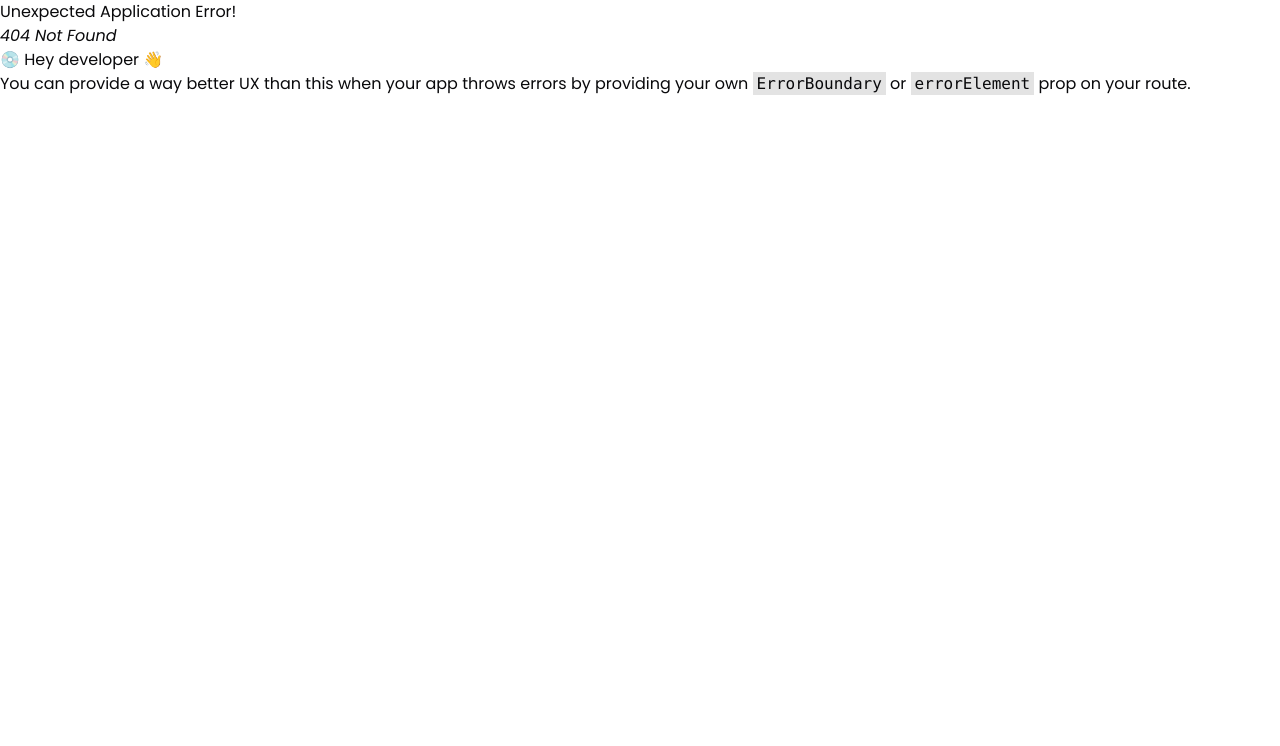
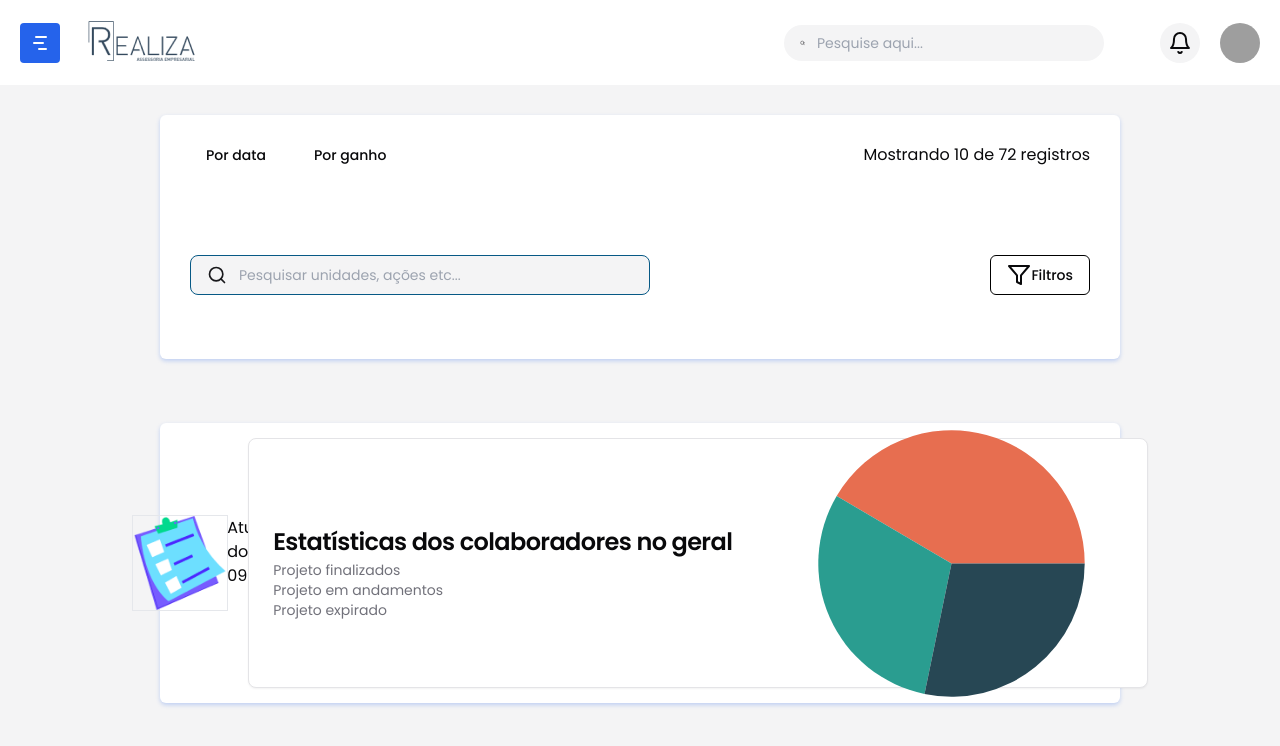
Before and after one commit to veridiontech/realiza, a React (Vite) app: page /monittoring in a window 1280 px wide. Before the commit this address had no page. Shown: the top 746 px of the page. Built offline with nearby package versions, Linux system fonts and the light colour scheme; grey boxes are pictures that could not be loaded.

Commit message:
feat: implements table monittoring page

```diff
--- /dev/null
+++ b/src/components/BIs/pieChartProjects.tsx
@@ -0,0 +1,74 @@
+import { TrendingUp } from 'lucide-react'
+import { Pie, PieChart } from 'recharts'
+
+import {
+  Card,
+  CardContent,
+  CardDescription,
+  CardFooter,
+  CardHeader,
+  CardTitle,
+} from '@/components/ui/card'
+import {
+  ChartConfig,
+  ChartContainer,
+  ChartTooltip,
+  ChartTooltipContent,
+} from '@/components/ui/chart'
+
+export const description = 'A simple pie chart'
+
+const chartData = [
+  { browser: 'chrome', visitors: 275, fill: 'var(--color-chrome)' },
+  { browser: 'safari', visitors: 200, fill: 'var(--color-safari)' },
+  { browser: 'firefox', visitors: 187, fill: 'var(--color-firefox)' },
+]
+
+const chartConfig = {
+  visitors: {
+    label: 'Visitors',
+  },
+  chrome: {
+    label: 'Chrome',
+    color: 'hsl(var(--chart-1))',
+  },
+  safari: {
+    label: 'Safari',
+    color: 'hsl(var(--chart-2))',
+  },
+  firefox: {
+    label: 'Firefox',
+    color: 'hsl(var(--chart-3))',
+  },
+} satisfies ChartConfig
+
+export function PieChartProjects() {
+  return (
+    <Card className="flex h-[250px] w-[900px] items-center">
+      <CardHeader className="items-start pb-0">
+        <CardTitle>Estatísticas dos colaboradores no geral</CardTitle>
+        <CardDescription>
+          <ul>
+            <li>Projeto finalizados</li>
+            <li>Projeto em andamentos</li>
+            <li>Projeto expirado</li>
+          </ul>
+        </CardDescription>
+      </CardHeader>
+      <CardContent className="flex-1 pb-0">
+        <ChartContainer
+          config={chartConfig}
+          className="mx-auto aspect-square max-h-[450px]"
+        >
+          <PieChart>
+            <ChartTooltip
+              cursor={false}
+              content={<ChartTooltipContent hideLabel />}
+            />
+            <Pie data={chartData} dataKey="visitors" nameKey="browser" />
+          </PieChart>
+        </ChartContainer>
+      </CardContent>
+    </Card>
+  )
+}
--- a/src/pages/auth/collaborators.tsx
+++ b/src/pages/auth/collaborators.tsx
@@ -1,5 +1,6 @@
 import { Search } from 'lucide-react'
 import { Helmet } from 'react-helmet-async'
+import { NavLink } from 'react-router-dom'
 
 import CardCollaborator from '@/components/cardCollaborator/cardCollaborator'
 import { Button } from '@/components/ui/button'
@@ -37,7 +38,9 @@ export function Collaborators() {
                 Adicionar contato
               </span>
             </div>
-            <Button variant="realiza">Ver tabela de monitoramento</Button>
+            <NavLink to="/monittoring">
+              <Button variant="realiza">Ver tabela de monitoramento</Button>
+            </NavLink>
           </div>
         </div>
         <div className="mt-[26px] flex w-full flex-col items-center justify-center gap-[80px] bg-white px-[53px] py-[76px] shadow-custom-blue">
--- /dev/null
+++ b/src/pages/auth/monittoringTable.tsx
@@ -0,0 +1,47 @@
+import { Filter, Search } from 'lucide-react'
+
+import { PieChartProjects } from '@/components/BIs/pieChartProjects'
+import { Button } from '@/components/ui/button'
+
+import calendar from '../../assets/calendar.png'
+
+export function MonittoringTable() {
+  return (
+    <div className="mx-40 mt-[30px] flex flex-col gap-16">
+      <div className="flex h-[244px] flex-col gap-20 rounded-md bg-white px-[30px] py-[20px] shadow-custom-blue">
+        <div className="flex items-center justify-between">
+          <div className="flex flex-row gap-4">
+            <Button variant={'ghost'}>Por data</Button>
+            <Button variant={'ghost'}>Por ganho</Button>
+          </div>
+          <span>Mostrando 10 de 72 registros</span>
+        </div>
+        <div className="flex flex-row justify-between">
+          <div className="flex w-[460px] items-center gap-3 rounded-lg border border-sky-800 bg-zinc-100 px-4 py-2">
+            <Search className="size-5 text-zinc-900" />
+            <input
+              className="h-auto flex-1 border-0 bg-transparent p-0 text-sm outline-none"
+              placeholder="Pesquisar unidades, ações etc..."
+            />
+          </div>
+          <Button variant={'outline'} className="border border-black">
+            <Filter />
+            Filtros
+          </Button>
+        </div>
+      </div>
+      <div className="flex h-[280px] items-center justify-center gap-5 rounded-md bg-white shadow-custom-blue">
+        <div className="flex flex-row border border-gray-200">
+          <img src={calendar}></img>
+          <div>
+            <h3>Atualização do Mês 08</h3>
+            <span>09/08/2024</span>
+          </div>
+        </div>
+        <div className=''>
+          <PieChartProjects />
+        </div>
+      </div>
+    </div>
+  )
+}
```
Also changed, not shown: src/pages/auth/bis.tsx (+7 -7 lines), src/routes.tsx (+8 -2 lines), src/assets/calendar.png (added), src/components/BIs/BisPage/barChartRecive.tsx (renamed from src/components/BI´s/barChartRecive.tsx), src/components/BIs/BisPage/barChartTotalSale.tsx (renamed from src/components/BI´s/barChartTotalSale.tsx), src/components/BIs/BisPage/pieChartDespesas.tsx (renamed from src/components/BI´s/pieChartDespesas.tsx), src/components/BIs/BisPage/prejudiceChart.tsx (renamed from src/components/BI´s/prejudiceChart.tsx), src/components/BIs/BisPage/profitChart.tsx (renamed from src/components/BI´s/profitChart.tsx).
